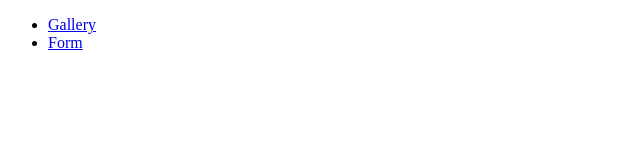
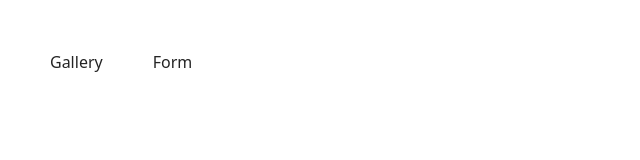
Before and after one commit to tms-zngs/goit-js-hw-09, a plain HTML site: page index.html in a window 1280 px wide. Shown: the whole page, without its empty margins (0-640 px from the left). Drawn offline with Linux system fonts and the light colour scheme.

Commit message:
Deploying to gh-pages from @ tms-zngs/goit-js-hw-09@9f74da0bcd3de902483bfb0e82bd6c376991b6f9 🚀

```diff
--- a/2-form.js
+++ b/2-form.js
@@ -1,2 +1,2 @@
-import"./assets/modulepreload-polyfill-B5Qt9EMX.js";const e={email:"",message:""},s="feedback-form-state",t=document.querySelector(".feedback-form"),r=t.querySelector(".email-input"),o=t.querySelector(".message-area"),l=localStorage.getItem(s);if(l){const a=JSON.parse(l);e.email=a.email,e.message=a.message,r.value=e.email,o.value=e.message}r.addEventListener("input",a=>{e.email=a.target.value,localStorage.setItem(s,JSON.stringify(e))});o.addEventListener("input",a=>{e.message=a.target.value,localStorage.setItem(s,JSON.stringify(e))});t.addEventListener("submit",a=>{if(a.preventDefault(),!e.email||!e.message){alert("Fill please all fields");return}console.log(a.target.elements.email.value),console.log(a.target.elements.message.value),t.reset(),e.email="",e.message="",localStorage.setItem(s,JSON.stringify(e))});console.log(e);
+import"./assets/modulepreload-polyfill-B5Qt9EMX.js";/* empty css                      */const e={email:"",message:""},s="feedback-form-state",t=document.querySelector(".feedback-form"),r=t.querySelector(".email-input"),o=t.querySelector(".message-area"),l=localStorage.getItem(s);if(l){const a=JSON.parse(l);e.email=a.email,e.message=a.message,r.value=e.email,o.value=e.message}r.addEventListener("input",a=>{e.email=a.target.value,localStorage.setItem(s,JSON.stringify(e))});o.addEventListener("input",a=>{e.message=a.target.value,localStorage.setItem(s,JSON.stringify(e))});t.addEventListener("submit",a=>{if(a.preventDefault(),!e.email||!e.message){alert("Fill please all fields");return}console.log(a.target.elements.email.value),console.log(a.target.elements.message.value),t.reset(),e.email="",e.message="",localStorage.setItem(s,JSON.stringify(e))});console.log(e);
 //# sourceMappingURL=2-form.js.map
--- a/index.html
+++ b/index.html
@@ -5,8 +5,8 @@
     <link rel="icon" type="image/svg+xml" href="/goit-js-hw-09/favicon.svg" />
     <meta name="viewport" content="width=device-width, initial-scale=1.0" />
     <title>homework</title>
-    <link rel="stylesheet" href="../css/styles.css" />
     <script type="module" crossorigin src="/goit-js-hw-09/assets/modulepreload-polyfill-B5Qt9EMX.js"></script>
+    <link rel="stylesheet" crossorigin href="/goit-js-hw-09/assets/styles-DJDBsUMn.css">
   </head>
   <body>
     <main>
```
Also changed, not shown: 2-form.html (+1 -1 lines), assets/styles-DJDBsUMn.css (renamed from assets/2-form-DJDBsUMn.css), 1 other file.
